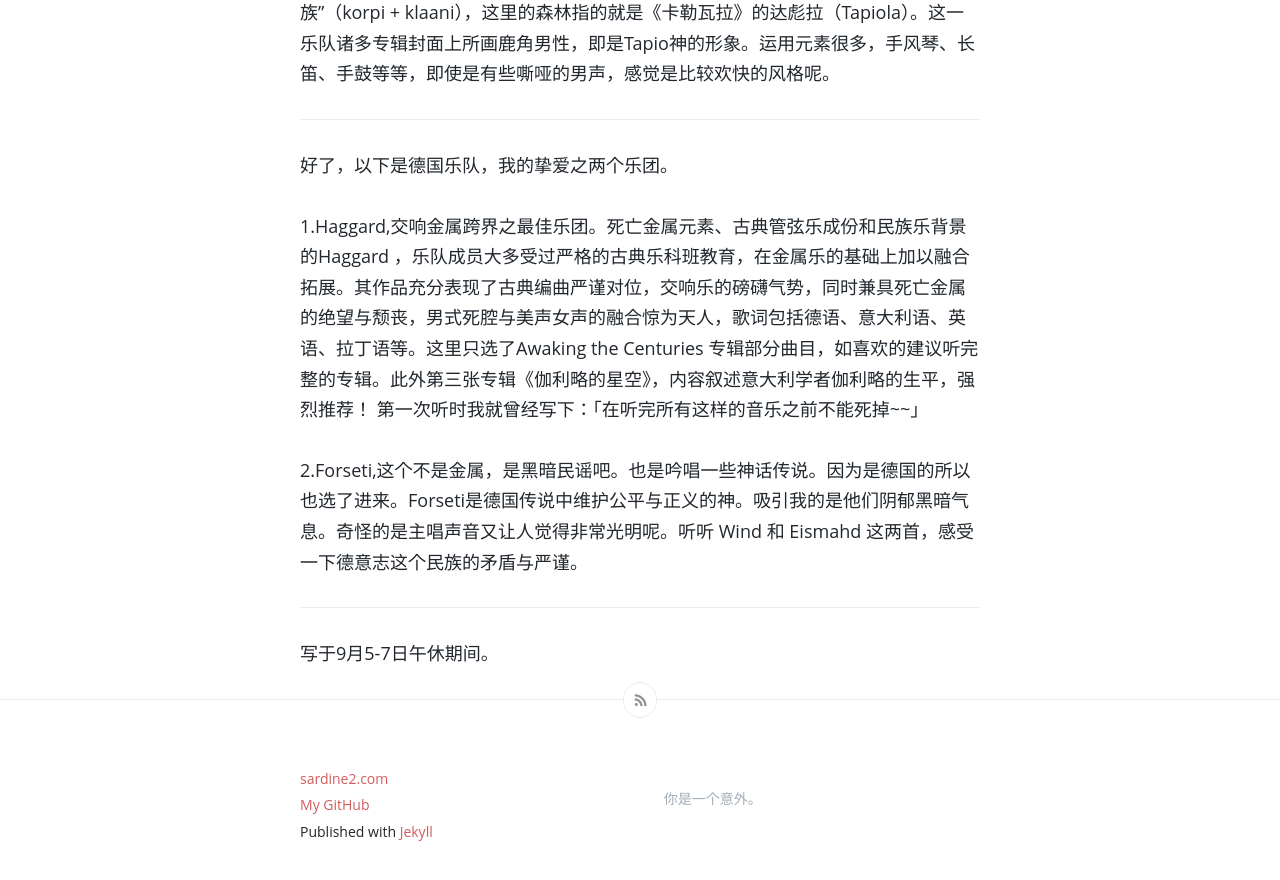
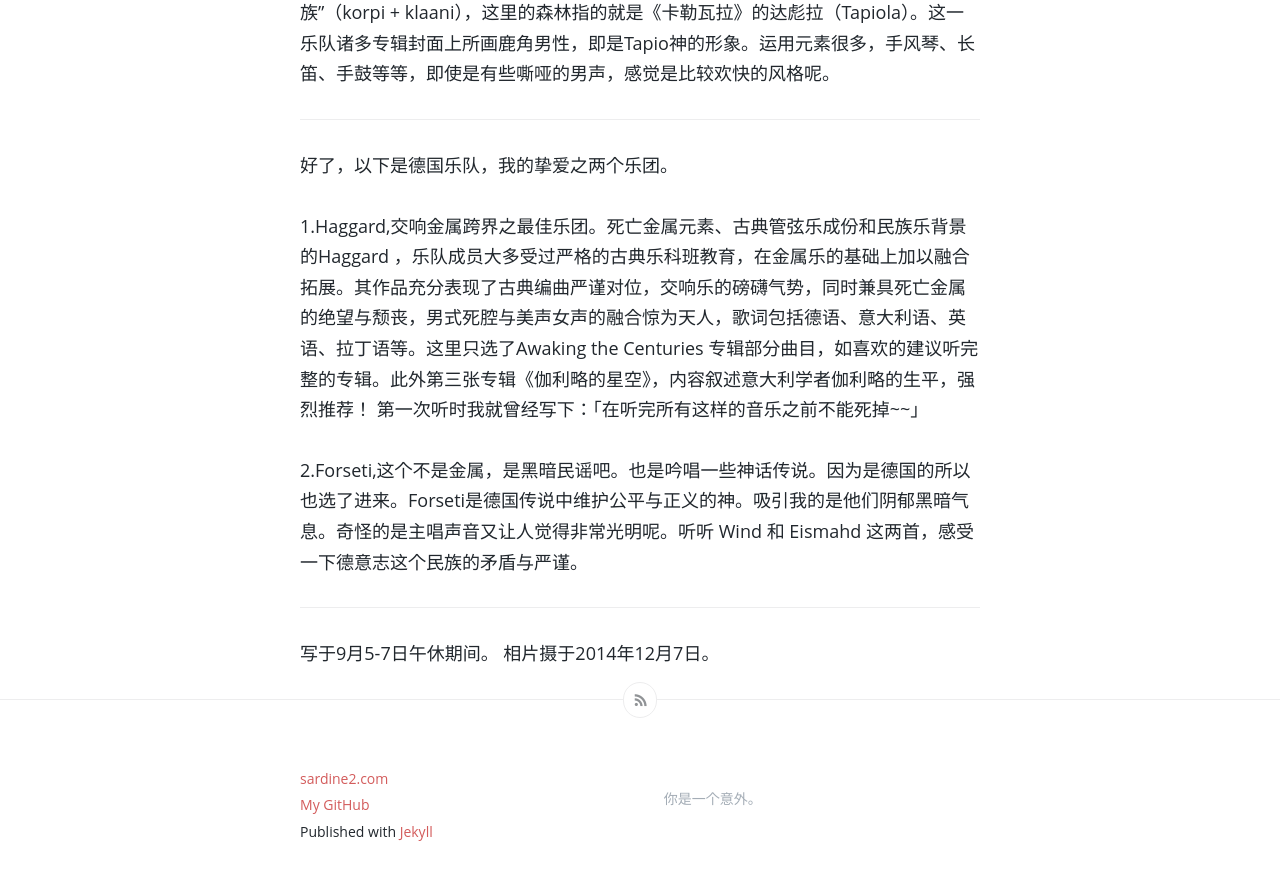
Before and after one commit to sardine2/wangshourong, a Jekyll site: the page built from _posts/2016-09-07-The-Finland-Germany-band.md, in a window 1280 px wide and 900 px high, scrolled down 2378 px. Shown: the top 880 px of the window. Built offline with Jekyll 4.4.1, drawn with Linux system fonts in a browser that asks for light colours; comment, search, counter and statistics services are not loaded.

Commit message:
Update 2016-09-07-The-Finland-Germany-band.md

```diff
--- a/_posts/2016-09-07-The-Finland-Germany-band.md
+++ b/_posts/2016-09-07-The-Finland-Germany-band.md
@@ -44,3 +44,4 @@ Moonsorrow乐队在接受《我爱摇滚乐》杂志采访时回复如果在东
 ---
 
 写于9月5-7日午休期间。
+相片摄于2014年12月7日。
```
